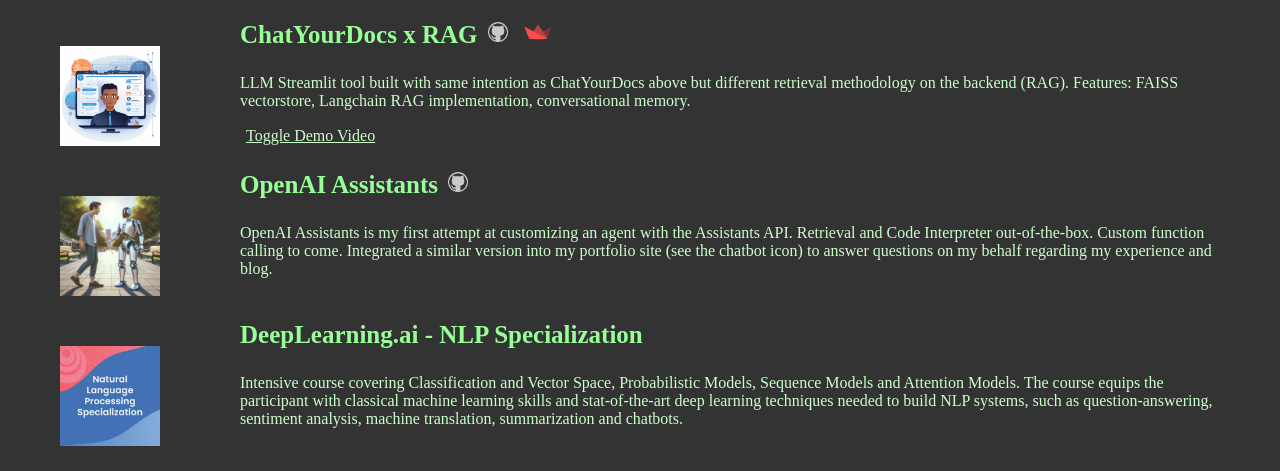
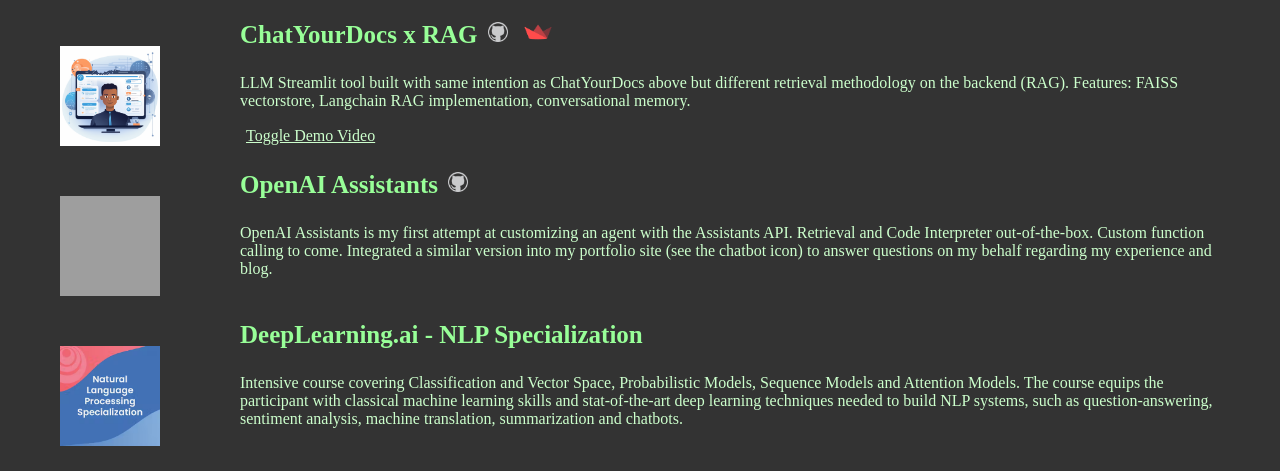
Before and after one commit to galampley/portfolio, a Flask app: page / in a window 1280 px wide. Shown: the part 1472-1943 px from the top of the page. Run offline with Flask 3, Linux system fonts and the light colour scheme; grey boxes are pictures that could not be loaded.

Commit message:
removing assist_test again

```diff
--- a/app/templates/index.html
+++ b/app/templates/index.html
@@ -159,7 +159,7 @@
         </div>
         <div class="project-item">
             <div class="project-content">
-                <img src="../static/content/assistants_test.png"" alt="Project 5" class="project-image">
+                <img src="../static/content/assistants_test.mp4"" alt="Project 5" class="project-image">
                 <div class="project-details">
                 <div class="project-title">
                     <h3>OpenAI Assistants</h3>
@@ -244,7 +244,6 @@
             const targetVideo = document.querySelector(targetVideoId);
             console.log(targetVideo);
             const videoOverlay = targetVideo.nextElementSibling; // Get the next element, which is the overlay
-            console.log(videoOverlay);
 
             // Toggle the 'hidden-video' class to show/hide the video
             targetVideo.classList.toggle("hidden-video");
```
